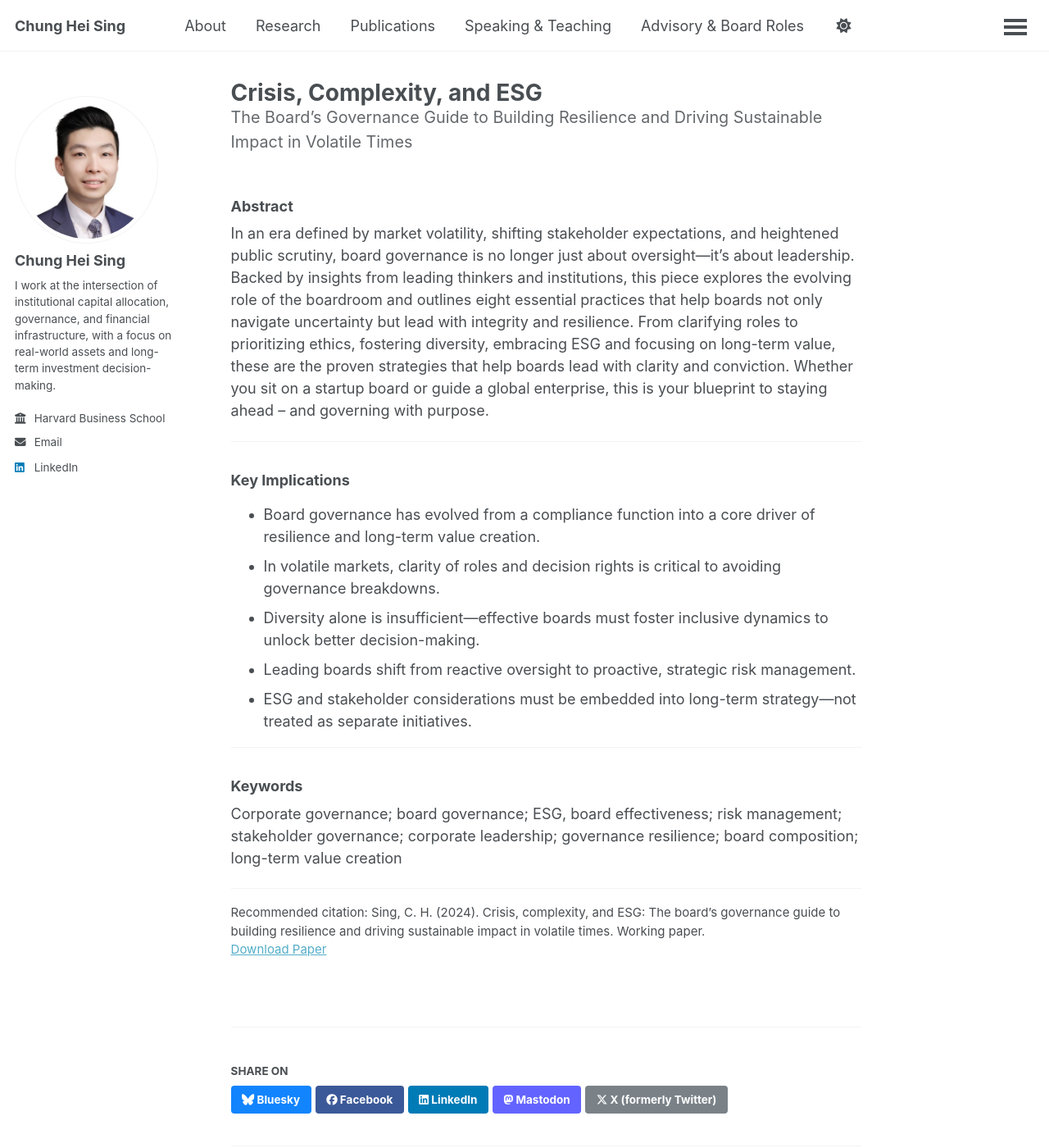
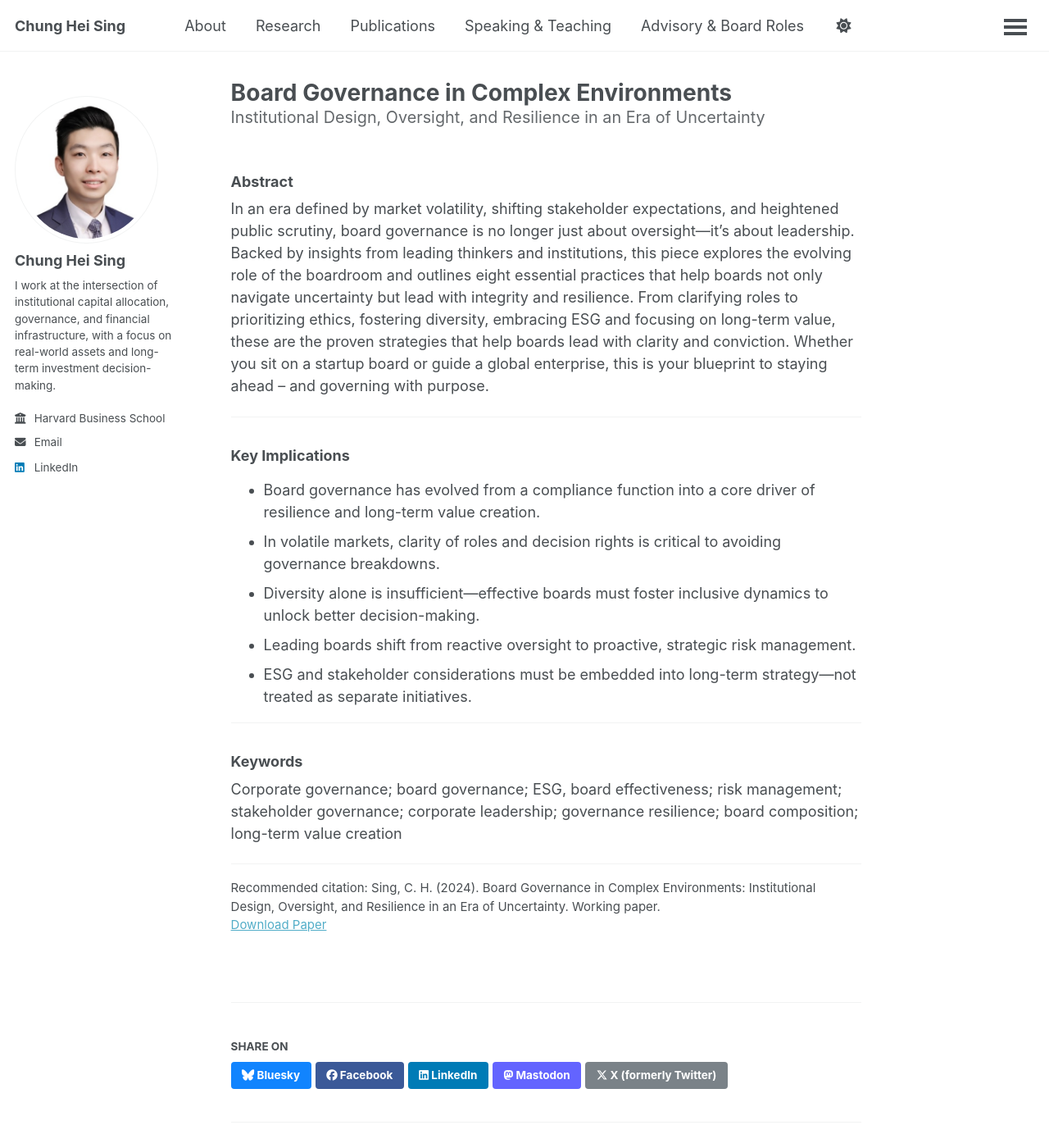
Before and after one commit to chungheising/chungheising.github.io, a Jekyll site: the page built from _publications/2024_06_board-governance-esg-resilience-best-practices.md, in a window 1280 px wide and 1400 px high. Shown: the whole window at 82% size. Built offline with Jekyll 4.4.1, drawn with Linux system fonts in a browser that asks for light colours; a script bundle is joined from its source files by our own code; library files that are not in the unit come from our copies.

Commit message:
Update 2024_06_board-governance-esg-resilience-best-practices.md

```diff
--- a/_publications/2024_06_board-governance-esg-resilience-best-practices.md
+++ b/_publications/2024_06_board-governance-esg-resilience-best-practices.md
@@ -1,6 +1,6 @@
 ---
-title: "Crisis, Complexity, and ESG"
-subtitle: "The Board’s Governance Guide to Building Resilience and Driving Sustainable Impact in Volatile Times"
+title: "Board Governance in Complex Environments"
+subtitle: "Institutional Design, Oversight, and Resilience in an Era of Uncertainty"
 collection: publications
 permalink: /publication/board-governance-best-practices/
 date: 2024-06-01
@@ -9,7 +9,7 @@ paper_date: "2024"
 category: fiduciary_governance
 excerpt: "In volatile markets, board governance is no longer just oversight—it is a strategic function that determines resilience, ESG outcomes, and long-term value creation."
 paperurl: /files/Sing_2024_Board_Governance_Best_Practices_v4.pdf
-citation: "Sing, C. H. (2024). Crisis, complexity, and ESG: The board’s governance guide to building resilience and driving sustainable impact in volatile times. Working paper."
+citation: "Sing, C. H. (2024). Board Governance in Complex Environments: Institutional Design, Oversight, and Resilience in an Era of Uncertainty. Working paper."
 
 ---
 
```
